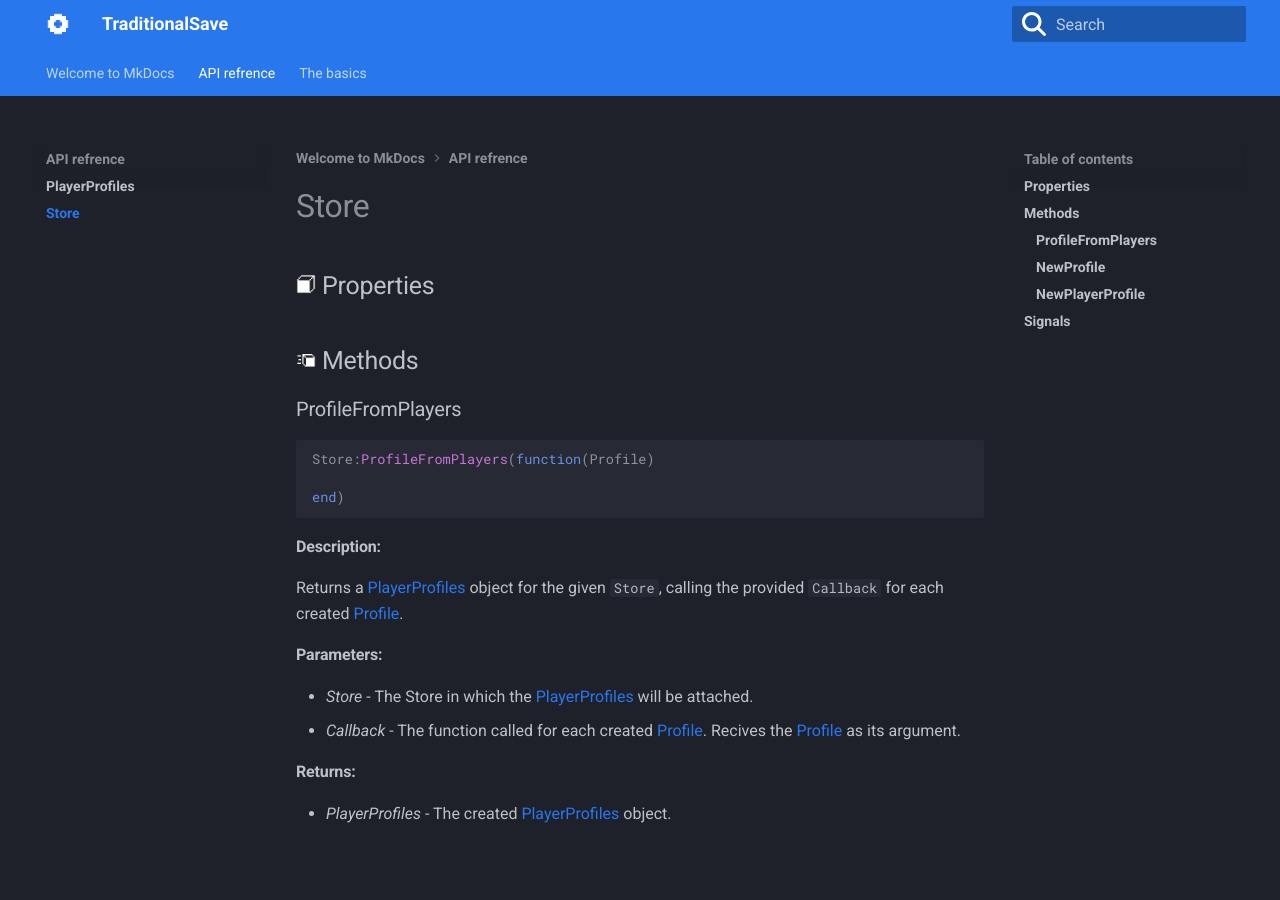
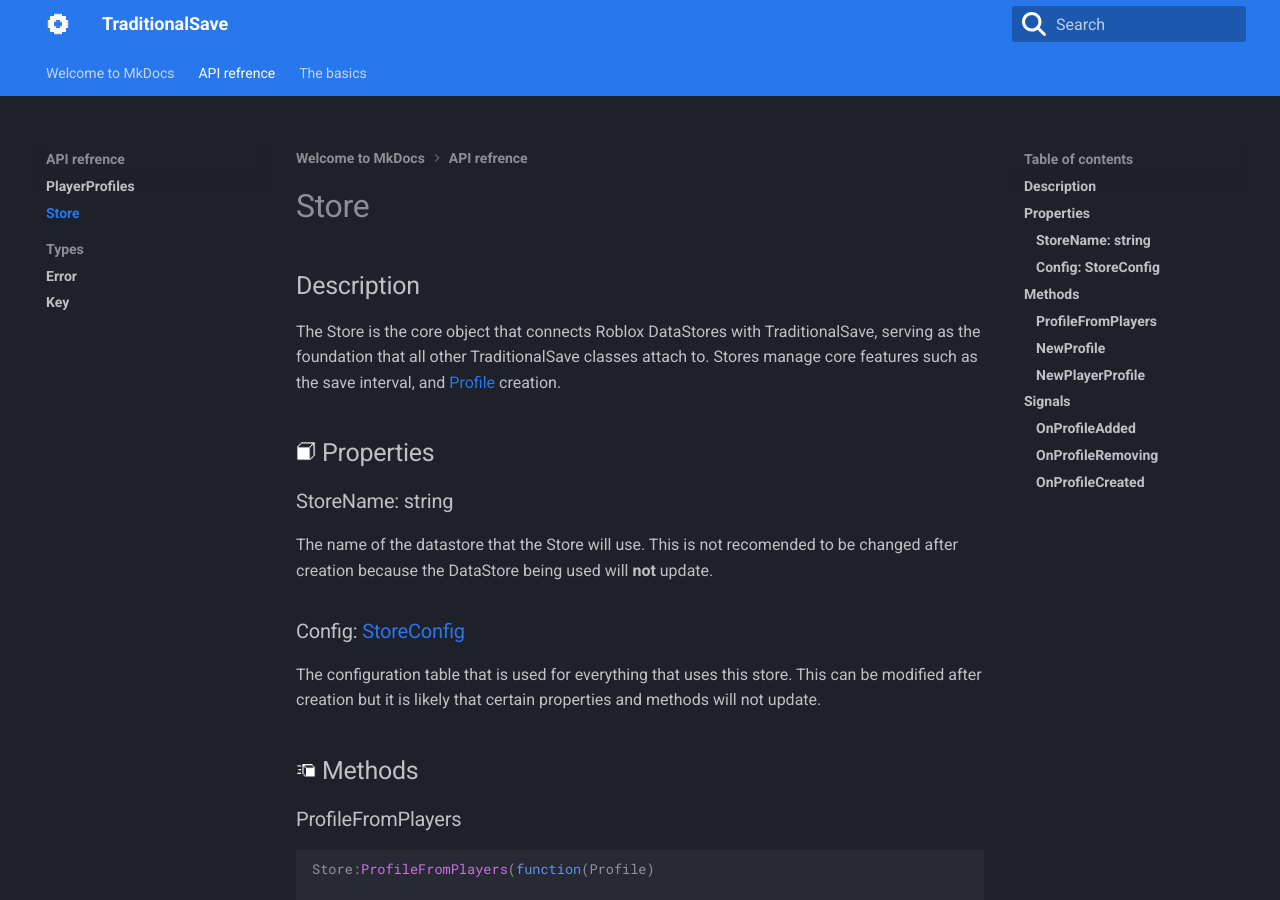
Before and after one commit to Judash399/Traditional-Save, an MkDocs documentation site: the page built from docs/API-refrence/Store.md, in a window 1280 px wide and 900 px high. Built offline with MkDocs 1.6.1 and Material for MkDocs 9.7.7, drawn with Linux system fonts in a browser that asks for light colours; some of the changed text lies outside the part shown.

Commit message:
Expand API docs and add Error/Key type definitions
Added detailed descriptions to PlayerProfiles and Store documentation, including properties, methods, and signals. Introduced new type definition docs for Error and Key. Updated mkdocs.yml to support admonition and details markdown extensions for improved documentation formatting.

```diff
--- a/docs/API-refrence/Store.md
+++ b/docs/API-refrence/Store.md
@@ -1,7 +1,15 @@
 # Store
 
+## Description
+The Store is the core object that connects Roblox DataStores with TraditionalSave, serving as the foundation that all other TraditionalSave classes attach to. Stores manage core features such as the save interval, and [Profile](../Profile) creation.
 
 ## <img src="/docsAssets/property.png" width="20"> Properties
+
+### StoreName: string
+The name of the datastore that the Store will use. This is not recomended to be changed after creation because the DataStore being used will **not** update.
+
+### Config: [StoreConfig](../Types/StoreConfig)
+The configuration table that is used for everything that uses this store. This can be modified after creation but it is likely that certain properties and methods will not update.
 
 ## <img src="/docsAssets/function.png" width="20"> Methods
 
@@ -54,3 +62,25 @@ Creates a new [Profile](../Profile) attached to a player using the players userI
 * *Profile* - The created [Profile](../Profile), or an [Error](../Error) object.
 
 ## <img src="/docsAssets/event.png" width="20"> Signals
+
+### OnProfileAdded
+
+<h4> Fires: </h4>
+Fires whenever a profile is added to the store.
+
+<h4> Arguments: </h4>
+* *[Profile](../Profile)* - The profile that was added.
+
+### OnProfileRemoving
+<h4> Fires: </h4>
+Fires right before a profile is removed from the store.
+
+<h4> Arguments: </h4>
+* *[Profile](../Profile)* - The profile thats being removed.
+
+### OnProfileCreated
+<h4> Fires: </h4>
+Fires whenever a profile is added that has no data attached to it, and was created for the first time.
+
+<h4> Arguments: </h4>
+* *[Profile](../Profile)* - The profile that was created.
--- a/mkdocs.yml
+++ b/mkdocs.yml
@@ -31,6 +31,8 @@ theme:
 
 
 markdown_extensions:
+  - admonition
+  - pymdownx.details
   - attr_list
   - pymdownx.superfences
   - pymdownx.highlight:
@@ -41,7 +43,6 @@ markdown_extensions:
       alternate_style: true
   - pymdownx.inlinehilite
   - pymdownx.snippets
-  - pymdownx.superfences
 
 extra_css:
   - docsAssets/style.css
```
Also changed, not shown: docs/API-refrence/PlayerProfiles.md (+3 -0 lines), docs/API-refrence/Types/Error.md (added, +9 -0 lines), docs/API-refrence/Types/Key.md (added, +9 -0 lines).
